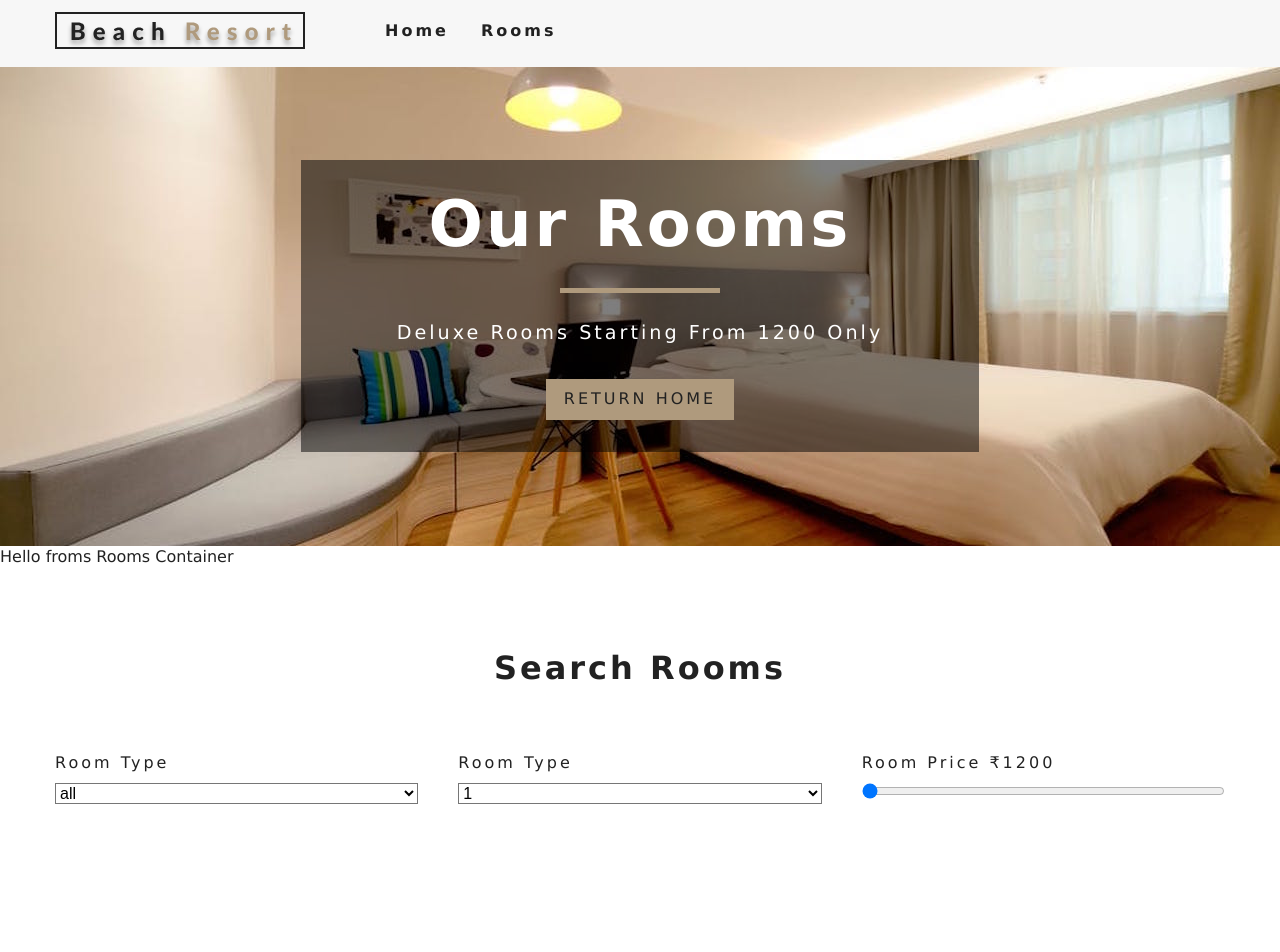
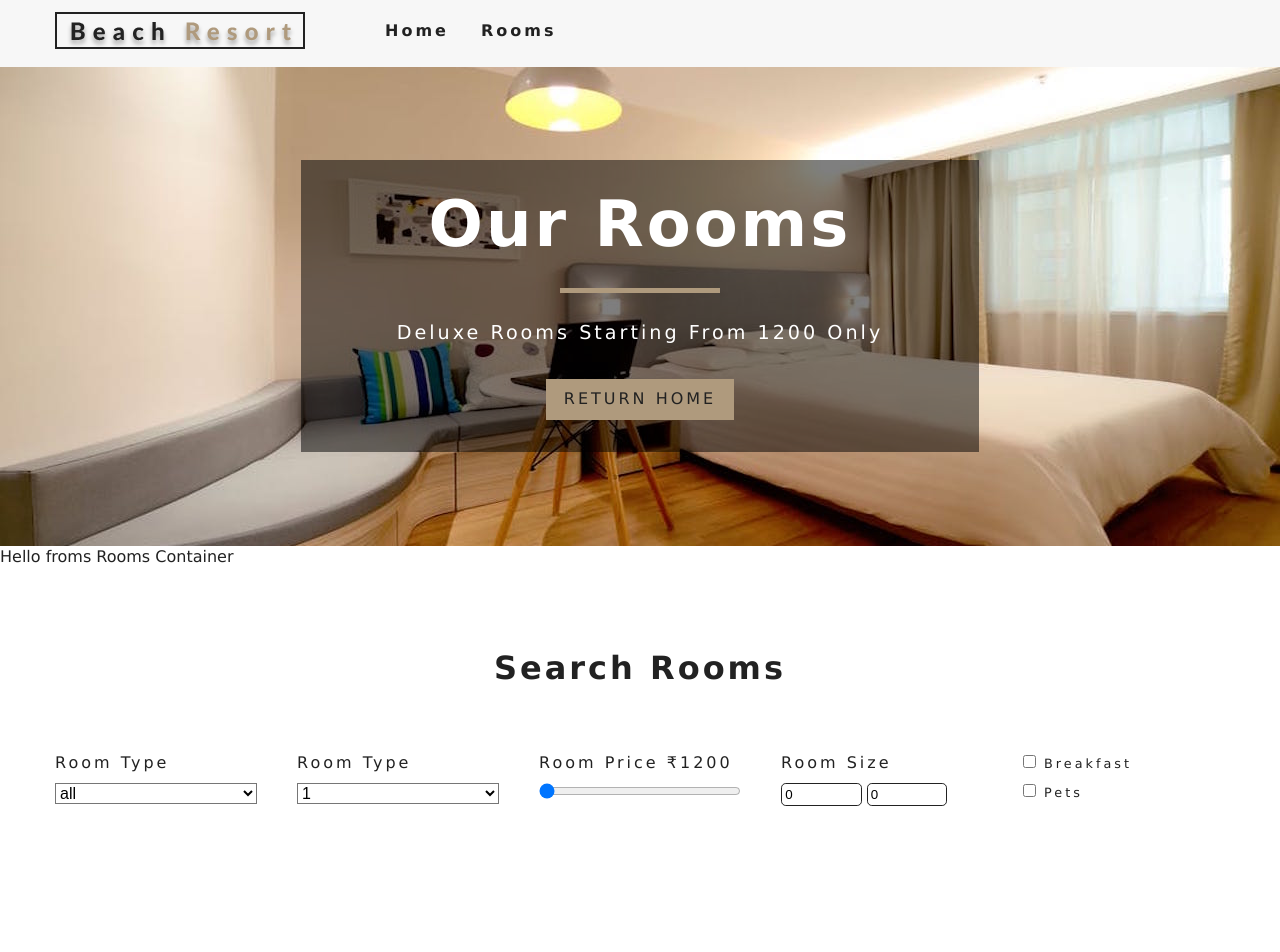
Before and after one commit to tilwanigaurav8/resort-reactjs, a React (Create React App) app: page /rooms in a window 1280 px wide. Shown: the top 952 px of the page. Built offline with nearby package versions, Linux system fonts and the light colour scheme.

Commit message:
bug in minSize

```diff
--- a/src/components/RoomFilter.js
+++ b/src/components/RoomFilter.js
@@ -48,6 +48,30 @@
                 <label htmlFor="price">Room price ₹{price}</label>
                 <input type="range" name="price" min={minPrice} max={maxPrice} id="price" value={price} onChange={handleChange} className="form-control"/>
             </div>
+
+            {/*for room size*/}
+            <div className="form-group">
+                <label htmlFor="size">Room size</label>
+                <div className="size-inputs">
+                    <input type="number" name="minSize" id="size" value={minSize} onChange={handleChange} className="size-input" />
+
+                    <input type="number" name="maxSize" id="size" value={maxSize} onChange={handleChange} className="size-input" />
+                </div>
+            </div>
+            {/*extras*/}
+            <div className="form-group">
+                <div className="single-extra">
+                    <input type="checkbox" name="breakfast" id="breakfast" checked={breakfast}
+                    onChange={handleChange}/>
+                    <label htmlFor="breakfast">breakfast</label>
+                </div>
+
+                <div className="single-extra">
+                    <input type="checkbox" name="pets" id="pets" checked={pets}
+                    onChange={handleChange}/>
+                    <label htmlFor="pets">pets</label>
+                </div>
+            </div>
         </form>
     </section>
     )
--- a/src/context.js
+++ b/src/context.js
@@ -78,7 +78,16 @@
         }
         // filter by tarriff
         tempRooms=tempRooms.filter(room=>room.price<=price);
-
+        //filter by breakfast
+        if(breakfast){
+            tempRooms=tempRooms.filter(room=>room.breakfast===true)
+        }
+        //filter by size
+        tempRooms=tempRooms.filter(room=>room.size>=minSize && room.size<=maxSize)
+        //filter by pets
+        if(pets){
+            tempRooms=tempRooms.filter(room=>room.pets===true)
+        }
         // change state
         this.setState({sortedRooms:tempRooms})
     }
```
